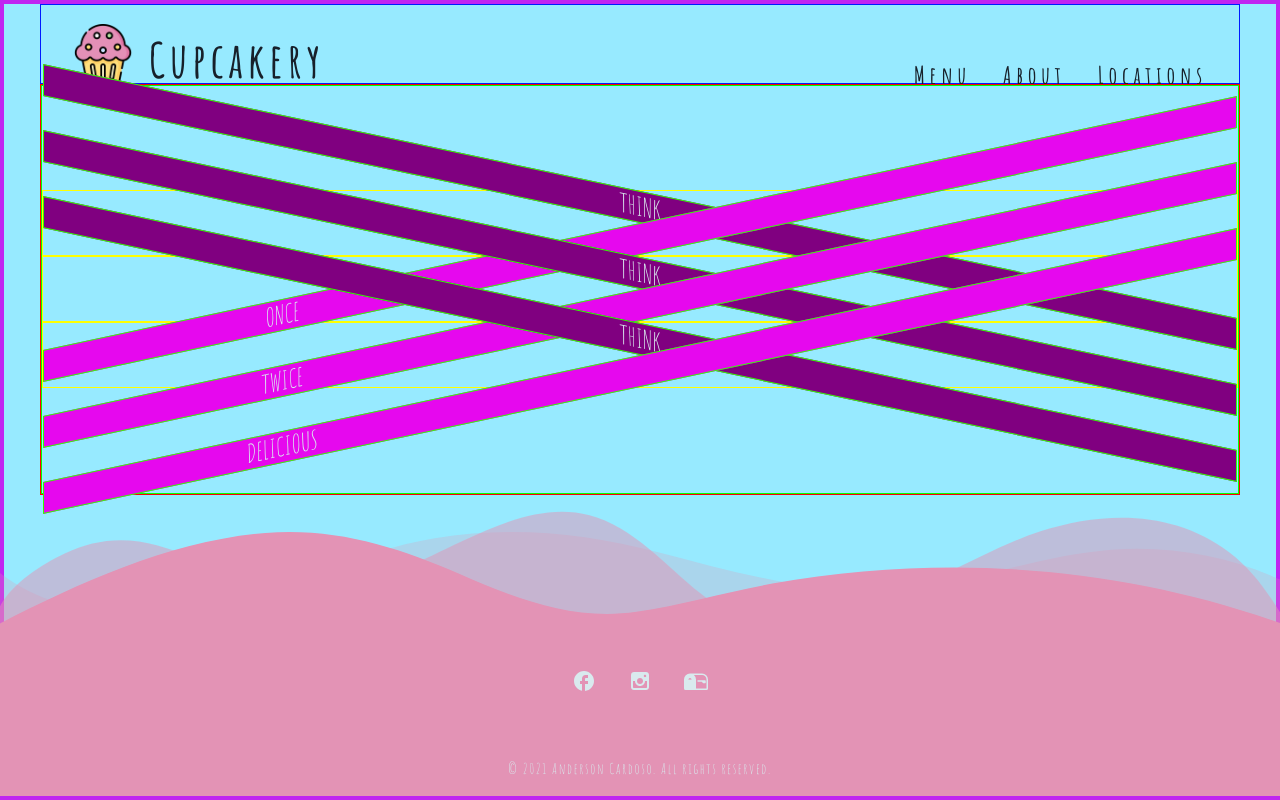
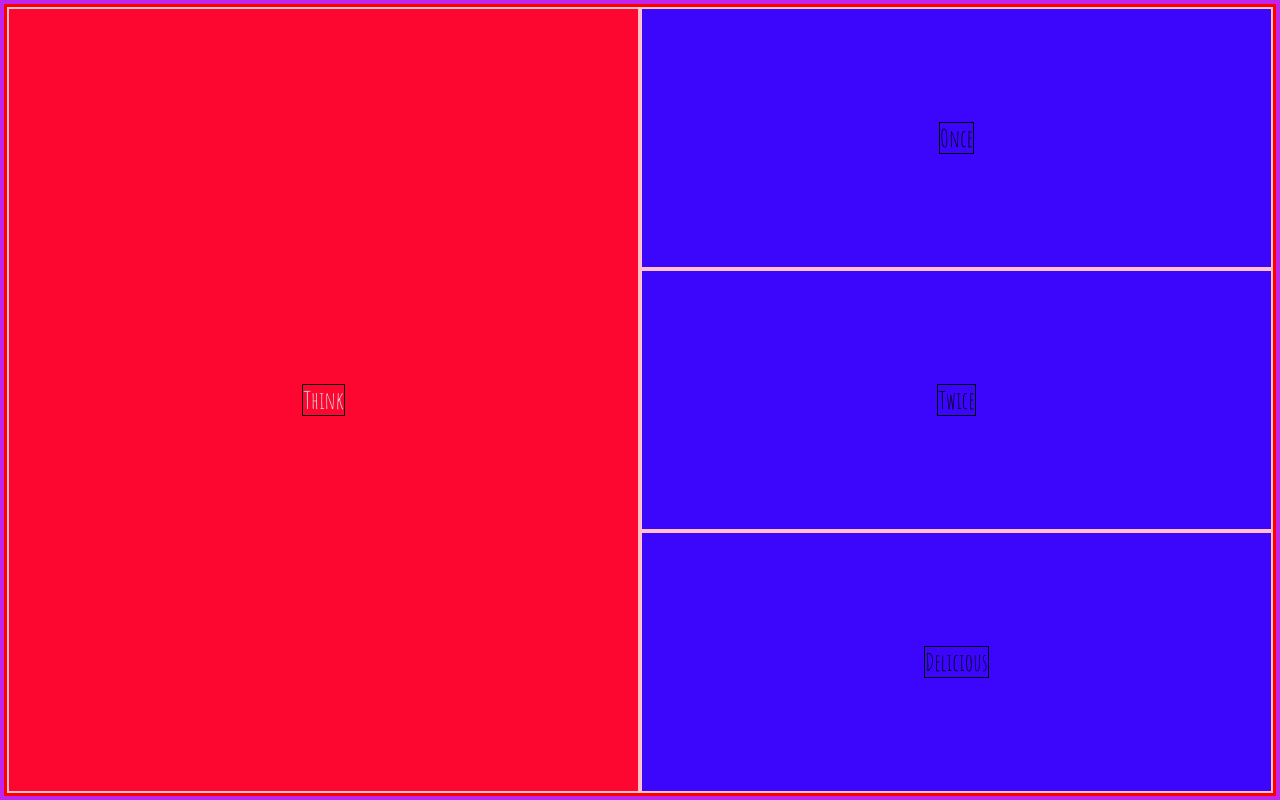
Before and after one commit to anderson-ca/verbose-bassoon, a Next.js app: page / in a window 1280 px wide. Built offline with nearby package versions, Linux system fonts and the light colour scheme.

Commit message:
fix text animation alignment with flex box

```diff
--- /dev/null
+++ b/components/HeroAnimation.jsx
@@ -0,0 +1,36 @@
+import { useState, useEffect } from 'react';
+
+const HeroAnimatedText = () => {
+  const [slow, setSlow] = useState([]);
+  const [fast, setFast] = useState([]);
+
+
+
+
+  return (
+    <div className="animated-text-wrapper">
+      <div className="line left">
+        <div className="content">
+          <span className="spanSlow">Think</span>
+        </div>
+      </div>
+      <div className="line right">
+        <div className="content">
+          <span className="spanSlow">Once</span>
+        </div>
+      </div>
+      <div className="line right">
+        <div className="content">
+          <span className="spanSlow">Twice</span>
+        </div>
+      </div>
+      <div className="line right">
+        <div className="content">
+          <span className="spanFast">Delicious</span>
+        </div>
+      </div>
+    </div>
+  )
+}
+
+export default HeroAnimatedText
--- a/pages/_app.jsx
+++ b/pages/_app.jsx
@@ -3,14 +3,16 @@ import Layout from '../components/Layout';
 import Navbar from '../components/Navbar';
 import Footer from '../components/Footer';
 import WavesDivider from '../components/WavesDivider';
+import HeroAnimation from '../components/HeroAnimation';
 
 function MyApp({ Component, pageProps }) {
   return (
     <Layout>
-      <Navbar />
+      {/* <Navbar /> */}
+      <HeroAnimation />
       <Component {...pageProps} />
-      <WavesDivider />
-      <Footer />
+      {/* <WavesDivider />
+      <Footer /> */}
     </Layout>
   )
 }
--- a/pages/index.jsx
+++ b/pages/index.jsx
@@ -42,46 +42,6 @@ export default function Home() {
         <meta name="description" content="Generated by create next app" />
         <link rel="icon" href="/favicon.ico" />
       </Head>
-      <div className={styles.logo_wrapper}>
-        {/* logo animation */}
-        <div className={styles.line}>
-          <div className={styles.left}>
-            <div className={styles.content}>
-              <span className={`${styles.span} ${styles.slow}`}>THINK</span>
-            </div>
-          </div>
-          <div className={styles.right}>
-            <div className={styles.content}>
-              <span className={`${styles.span} ${styles.slow}`}>ONCE</span>
-            </div>
-          </div>
-        </div>
-        <div className={styles.line}>
-          <div className={styles.left}>
-            <div className={styles.content}>
-              <span className={`${styles.span} ${styles.slow}`}>THINK</span>
-            </div>
-          </div>
-          <div className={styles.right}>
-            <div className={styles.content}>
-              <span className={`${styles.span} ${styles.slow}`}>TWICE</span>
-            </div>
-          </div>
-        </div>
-        <div className={styles.line}>
-          <div className={styles.left}>
-            <div className={styles.content}>
-              <span className={`${styles.span} ${styles.fast}`}>THINK</span>
-            </div>
-          </div>
-          <div className={styles.right}>
-            <div className={styles.content}>
-              <span className={`${styles.span} ${styles.fast}`}>DELICIOUS</span>
-            </div>
-          </div>
-        </div>
-        {/* logo animation */}
-      </div>
     </div>
   )
 }
--- a/styles/Home.module.css
+++ b/styles/Home.module.css
@@ -1,4 +1,4 @@
-.home {
+/* .home {
     width: 100vw;
     max-width: 1200px;
     border: solid 1px red;
@@ -21,7 +21,8 @@
 
 /* logo animation */
 
-.line {
+
+/* .line {
     width: 100%;
     border: solid 1px yellow;
 }
@@ -60,3 +61,5 @@
     line-height: .3;
     transition: ease-out .6s;
 }
+
+*/
--- a/styles/Layout.module.css
+++ b/styles/Layout.module.css
@@ -3,6 +3,6 @@
     height: 100vh;
     display: flex;
     flex-flow: column nowrap;
-    justify-content: flex-start;
+    justify-content: center;
     align-items: center;
 }
--- a/styles/globals.css
+++ b/styles/globals.css
@@ -51,13 +51,69 @@ a:hover {
 
 .imageWrapper {
     width: 100%;
+    margin: 0;
+    padding: 0;
 }
 
 
 /* text animation */
 
 .animated-text-wrapper {
+    /* margin: 10% 20%; */
     border: red solid 3px;
-    width: 100vw;
-    height: 100vh;
+    width: 100%;
+    height: 100%;
+    box-sizing: border-box;
+    display: flex;
+    flex-flow: column wrap;
+    justify-content: center;
+    align-items: center;
+    overflow: hidden;
 }
+
+.line {
+    border: solid pink 2px;
+    display: flex;
+    flex-direction: column;
+    justify-content: center;
+    align-items: center;
+    /* width: 100vw;
+    height: 10vh; */
+    /* flex-basis: 100% */
+}
+
+.content {
+    border: solid 1px black;
+}
+
+.left,
+.right {
+    /* width: 50vw;
+    overflow: hidden;
+    display: inline-block; */
+}
+
+.left {
+    background-color: rgb(253, 6, 47);
+    width: 50%;
+    flex-basis: 100%
+    /* transform: skew(0deg, -15deg); */
+}
+
+.right {
+    color: black;
+    background-color: rgb(60, 6, 253);
+    flex-basis: 33.3%;
+    width: 50%;
+    /* transform: skew(0deg, 15deg); */
+}
+
+
+/* span {
+    display: inline-block;
+    font-family: 'Montserrat', sans-serif;
+    font-size: 4vw;
+    text-transform: uppercase;
+    line-height: .8;
+    transition: ease-out .6s;
+} */
```
Also changed, not shown: components/Hero.jsx (deleted, +0 -7 lines), pages/HeroAnimatedText.jsx (+34 -2 lines).
